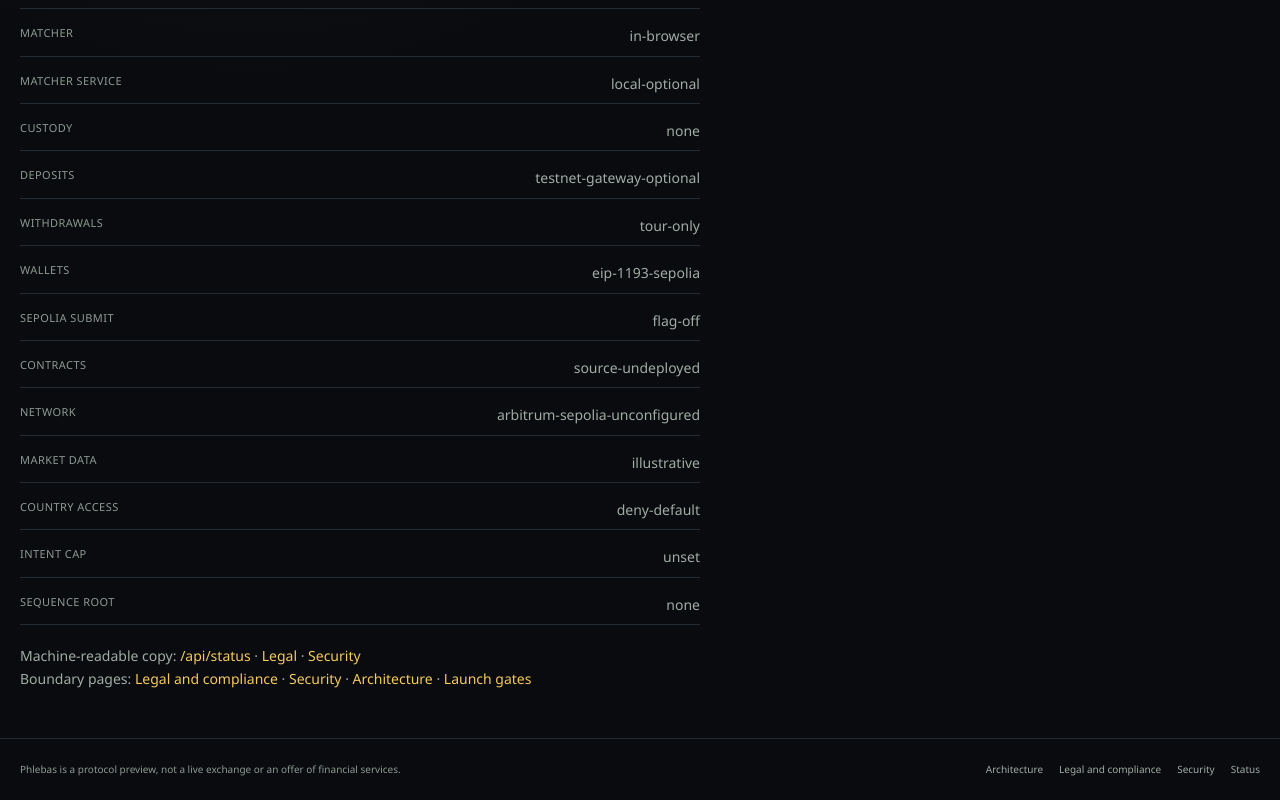
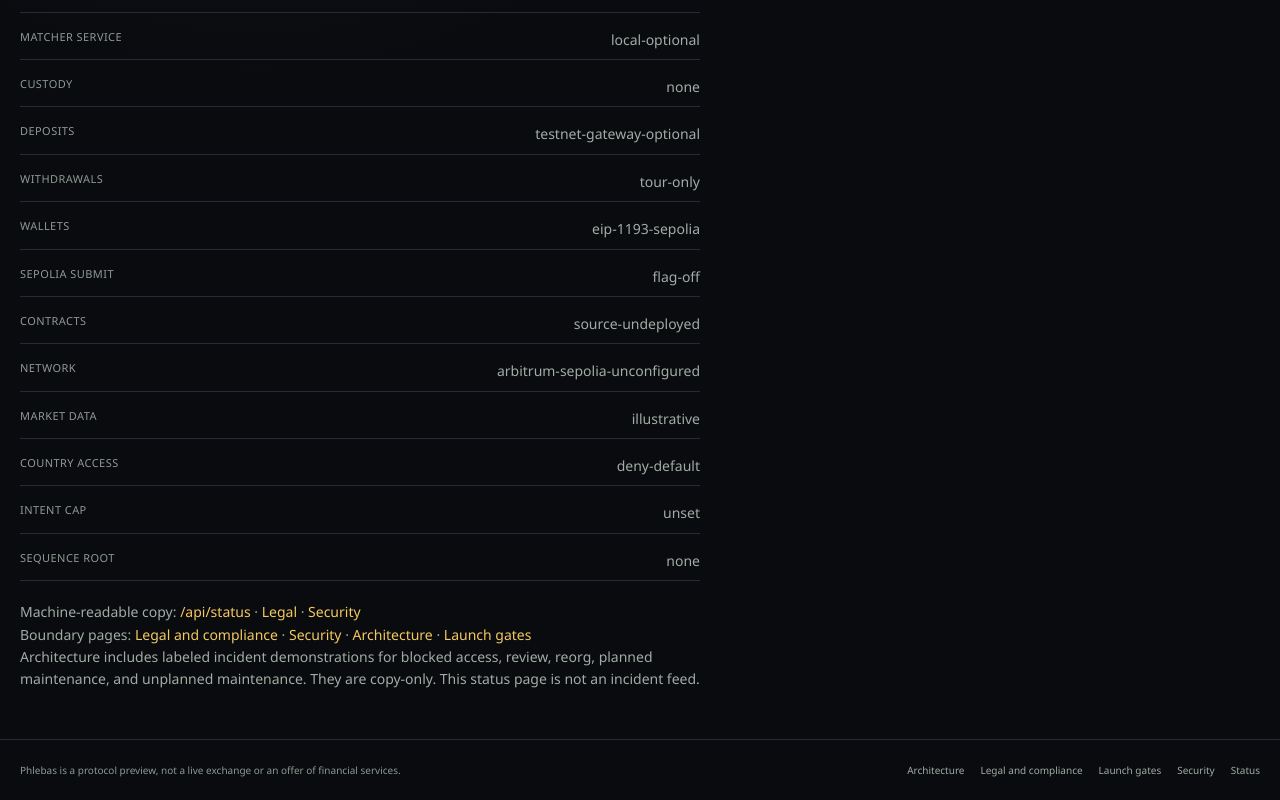
Before and after one commit to EauDoon/Phlebas, a Next.js app: page /status in a window 1280 px wide. Shown: the part 343-1143 px from the top of the page. Built offline with nearby package versions, Linux system fonts and the light colour scheme.

Commit message:
feat: name incident demonstrations on status and add launch-gates links

```diff
--- a/src/app/status/page.tsx
+++ b/src/app/status/page.tsx
@@ -48,6 +48,9 @@ export default function StatusPage() {
         {" · "}
         <Link href="/#launch-gates">Launch gates</Link>
       </p>
+      <p>
+        Architecture includes labeled incident demonstrations for blocked access, review, reorg, planned maintenance, and unplanned maintenance. They are copy-only. This status page is not an incident feed.
+      </p>
     </SimulationFrame>
   );
 }
--- a/src/components/simulation-frame.tsx
+++ b/src/components/simulation-frame.tsx
@@ -14,7 +14,9 @@ export function SimulationFrame({
 }) {
   return (
     <div className={styles.shell}>
-      <a className={styles.skipLink} href="#main-content">Skip to main content</a>
+      <nav className={styles.skipNav} aria-label="Skip links">
+        <a className={styles.skipLink} href="#main-content">Skip to main content</a>
+      </nav>
       <div className={styles.simulationBanner} role="status">
         <strong>Simulation only</strong>
         <span>No-value simulation. Optional Sepolia wallet and local testnet services do not move mainnet funds.</span>
@@ -41,6 +43,7 @@ export function SimulationFrame({
         <nav aria-label="Footer">
           <Link href="/trade?view=architecture">Architecture</Link>
           <Link href="/legal">Legal and compliance</Link>
+          <Link href="/#launch-gates">Launch gates</Link>
           <Link href="/security">Security</Link>
           <Link href="/status">Status</Link>
         </nav>
```
